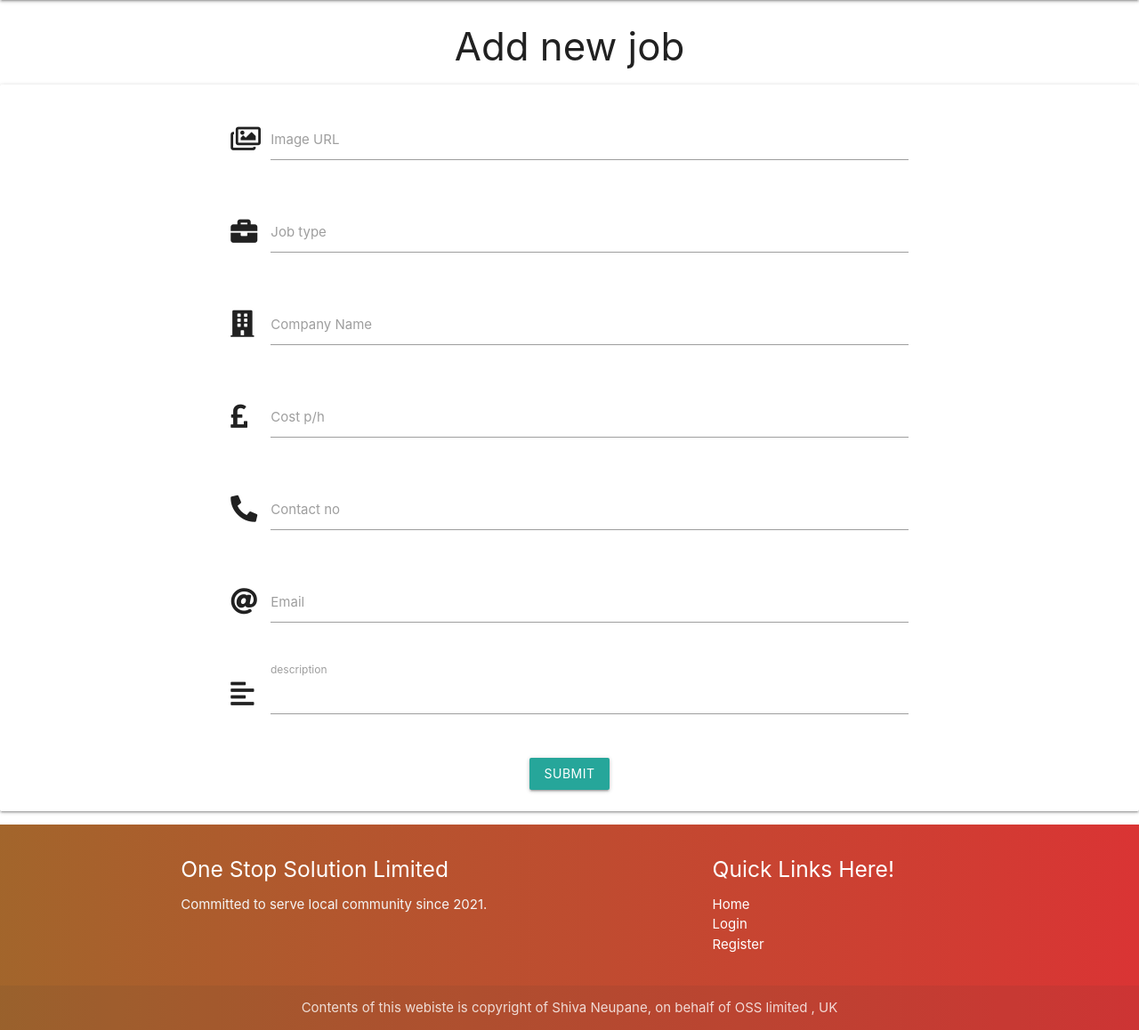
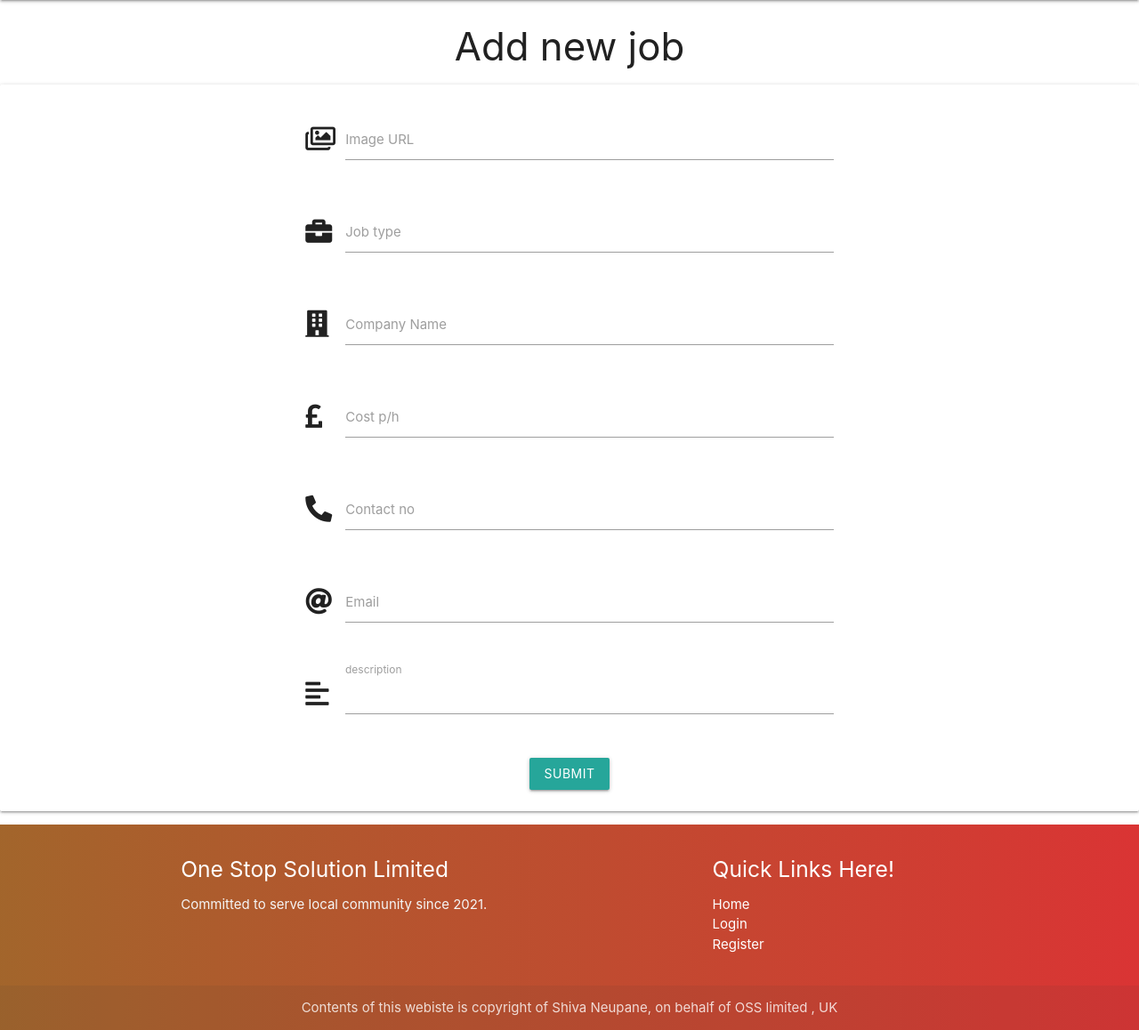
Before and after one commit to shiva123-coder/one-stop-solution, a Flask app: page /add_job in a window 1280 px wide. Shown: the part 64-1222 px from the top of the page at 89% size. Run offline with Flask 2, Linux system fonts and the light colour scheme; the visitor is signed in with stand-in values (Sample User, id 1); data that the repository does not hold is empty; some libraries are stand-ins or nearby versions; some web fonts are replaced.

Commit message:
Added offset class to utilize the white space evenly on the page.

```diff
--- a/templates/add_job.html
+++ b/templates/add_job.html
@@ -6,8 +6,8 @@
         <div class="row card-panel light-grey">
             <form class="col s12 new-form" method="POST" action="{{ url_for('add_job') }}">
                 <!----image----->
-                <div class="row col s12 col m8 offset-l2 col l8">
-                    <div class="input-field col s12">
+                <div class="row">
+                    <div class="input-field col s12 offset-m2 m8 offset-l3 l6">
                         <i class="far fa-images prefix"></i>
                         <input id="img_url" name="img_url" type="url" class="validate" required>
                         <label for="img_url">Image URL</label>
@@ -15,8 +15,8 @@
                     </div>
                 </div>
                 <!---job type---->
-                <div class="row col s12 col m8 offset-l2 col l8">
-                    <div class="input-field col s12">
+                <div class="row ">
+                    <div class="input-field col s12 offset-m2 m8 offset-l3 l6">
                         <i class="fas fa-briefcase prefix"></i>
                         <input id="job_type" name="job_type"
                             type="text" class="validate" required>
@@ -25,8 +25,8 @@
                     </div>
                 </div>
                 <!--company name-->
-                <div class="row col s12 col m8 offset-l2 col l8">
-                    <div class="input-field col s12">
+                <div class="row ">
+                    <div class="input-field col s12 offset-m2 m8 offset-l3 l6">
                         <i class="fas fa-building prefix"></i>
                         <input id="company_name" name="company_name"
                             type="text" class="validate" required>
@@ -35,8 +35,8 @@
                     </div>
                 </div>
                 <!--cost-->
-                <div class="row col s12 col m8 offset-l2 col l8">
-                    <div class="input-field col col s12">
+                <div class="row ">
+                    <div class="input-field col s12 offset-m2 m8 offset-l3 l6">
                         <i class="fas fa-pound-sign prefix"></i>
                         <input id="cost" name="cost" type="number"
                              class="validate" required>
@@ -45,8 +45,8 @@
                     </div>
                 </div>
                 <!--contact no-->
-                <div class="row col s12 col m8 offset-l2 col l8">
-                    <div class="input-field col s12">
+                <div class="row ">
+                    <div class="input-field col s12 offset-m2 m8 offset-l3 l6">
                         <i class="fas fa-phone-alt prefix"></i>
                         <input id="phone" name="phone" type="tel"
                              class="validate" required>
@@ -55,8 +55,8 @@
                     </div>
                 </div>
                 <!----email---->
-                <div class="row col s12 col m8 offset-l2 col l8">
-                    <div class="input-field col s12">
+                <div class="row ">
+                    <div class="input-field col s12 offset-m2 m8 offset-l3 l6">
                         <i class="fas fa-at prefix"></i>
                         <input id="email" type="email" name="email" class="validate"
                             required>
@@ -65,8 +65,8 @@
                     </div>
                 </div>
                 <!--description--->
-                <div class="row col s12 col m8 offset-l2 col l8">
-                    <div class="input-field col s12">
+                <div class="row ">
+                    <div class="input-field col s12 offset-m2 m8 offset-l3 l6">
                         <i class="fas fa-align-left prefix"></i>
                         <textarea id="desc" name="desc" class="materialize-textarea validate"
                             required>
--- a/templates/home.html
+++ b/templates/home.html
@@ -5,9 +5,9 @@
 <h3 class="center-align">Welcome to OSS Limited, <small class="slogan">one platform for all solutions</small></h3>
 
     <div class="row card-panel white ">
-      <form action="{{ url_for('search') }}" method="post" class="col s12">
+      <form action="{{ url_for('search') }}" method="post" class="col s12 offset-m1 m10">
         <div class="row valign-wrapper center-align">
-          <div class="input-field col s12 m8">
+          <div class="input-field col s12 offset-m1 m10">
             <i class="fas fa-search prefix light-blue-text text-darken-4"></i>
             <input type="text" name="query" id="query" minlength="3" class="validate" required>
             <label for="query">Search job here</label>
@@ -45,7 +45,7 @@
                   <h4 class="center-align">Our details</h4>
                   <p>Company Name : {{ job.company_name }} <br>
                     Callout Cost : {{ job.cost }} <br>
-                    Contact no. : {{ job.phone }} <br>
+                    Contact no. : {{ job.contact_no }} <br>
                     Email : {{ job.email }}<br>
                     Added by : {{ job.added_by }} <br><br><br>
                     {{ job.desc }}
```
